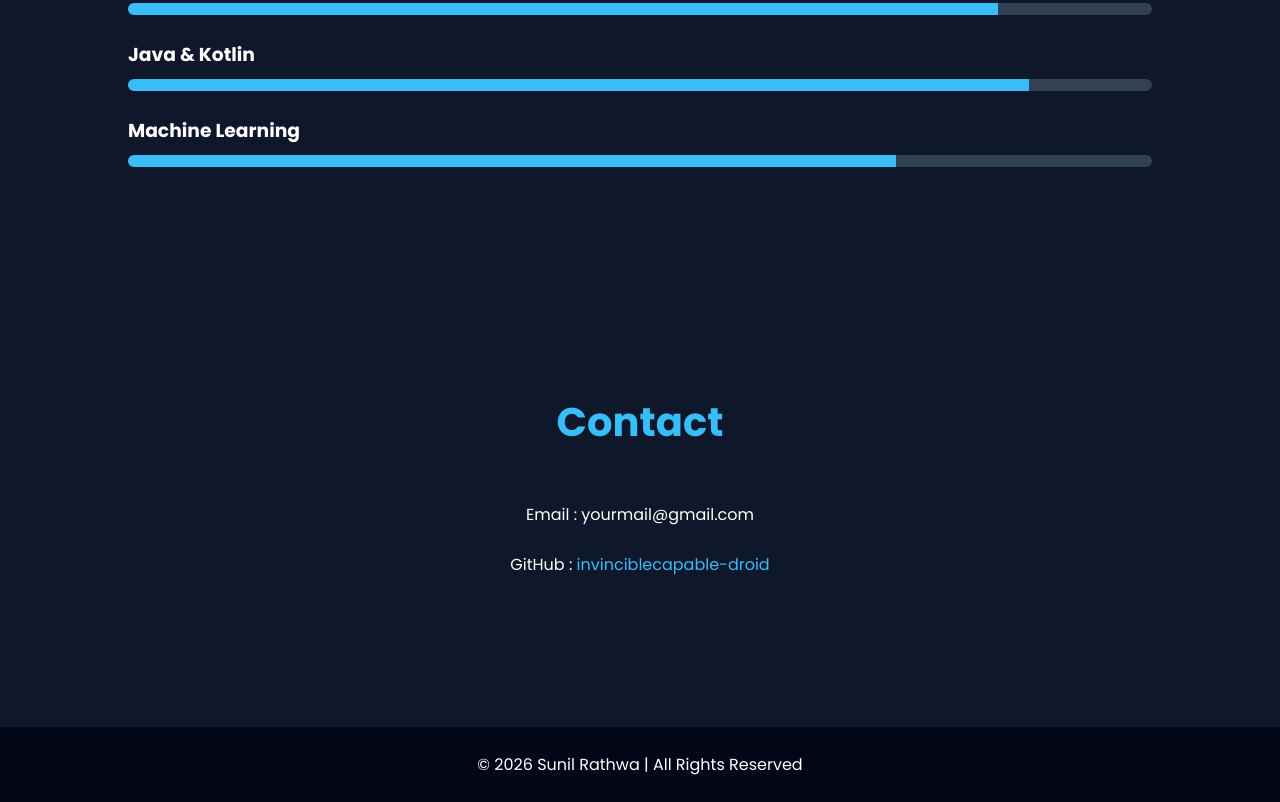
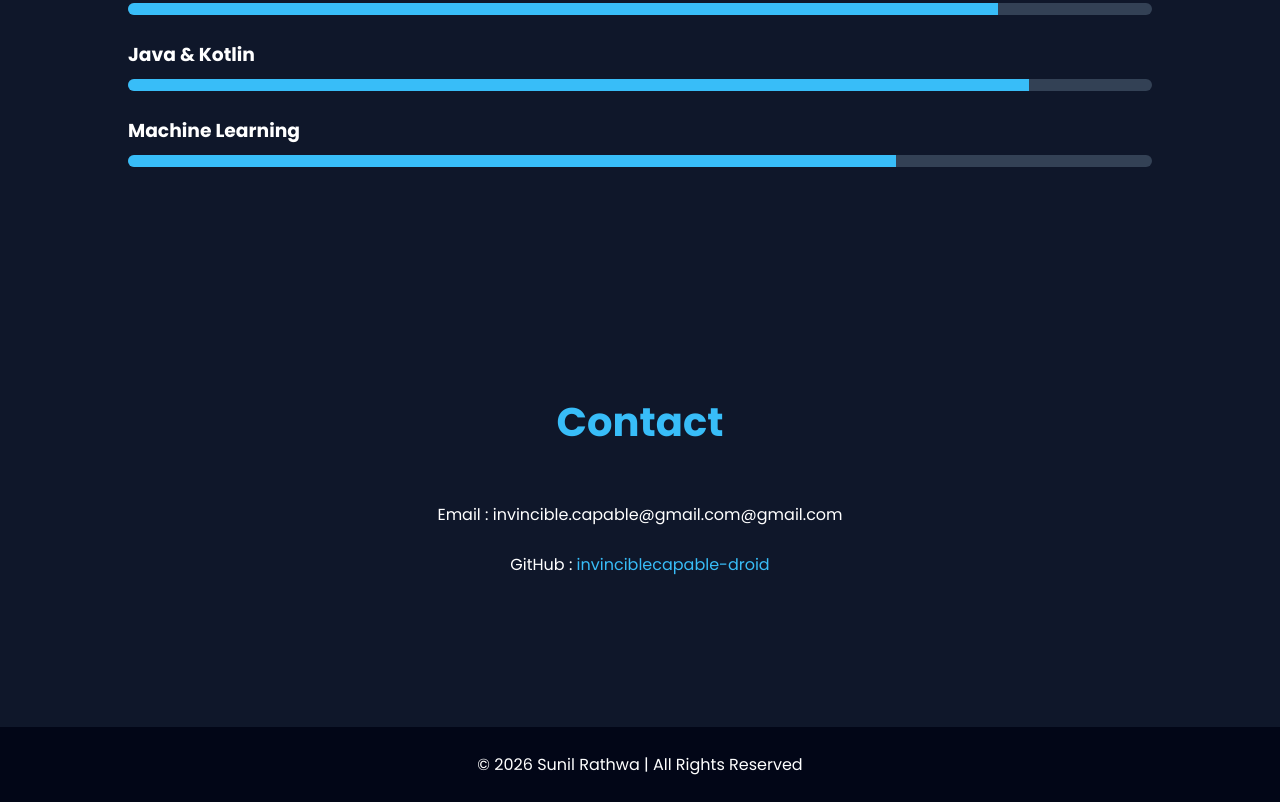
Before and after one commit to invinciblecapable-droid/portfolio, a plain HTML site: page index.html in a window 1280 px wide. Shown: the part 2028-2830 px from the top of the page. Drawn offline with Linux system fonts and the light colour scheme.

Commit message:
index.html

```diff
--- a/index.html
+++ b/index.html
@@ -326,7 +326,7 @@ Machine Learning and Generative AI based educational tools.
 
 <div class="contact">
 
-<p>Email : yourmail@gmail.com</p>
+<p>Email : invincible.capable@gmail.com@gmail.com</p>
 
 <br>
 
```
